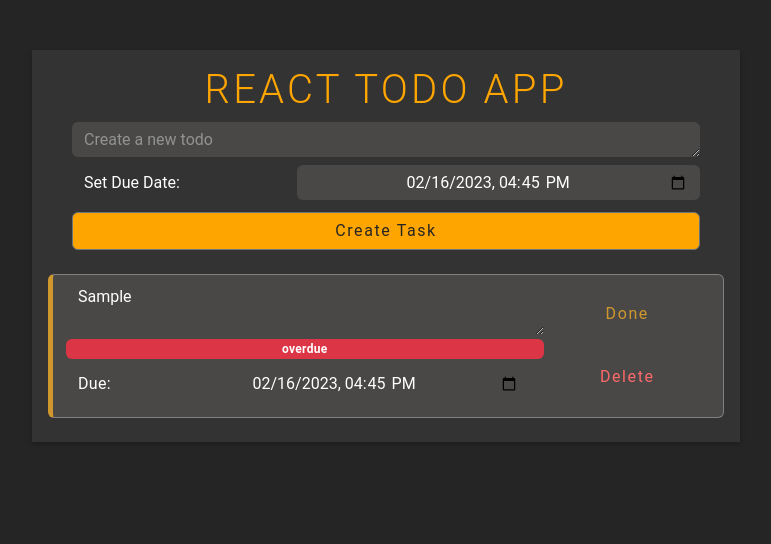
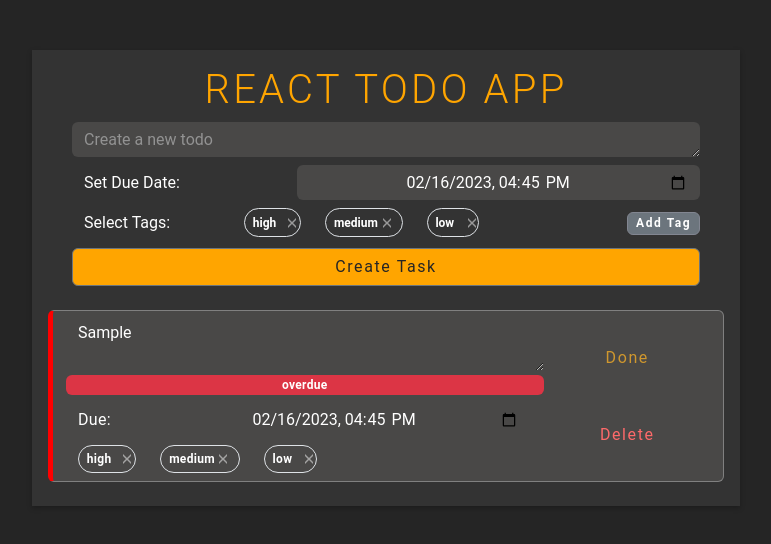
Before and after one commit to sc-pak/react-takehome-challenge, a React (Create React App) app: page / in a window 1280 px wide. Both pictures are taken after typing "Sample" into the empty fields and a click on the button "Create Task". Shown: the top 544 px of the page, without its empty margins (254-1025 px from the left). Built offline with nearby package versions, Linux system fonts and the light colour scheme.

Commit message:
Incorporate Tag/Tags components into Todo app

```diff
--- a/src/Todo.js
+++ b/src/Todo.js
@@ -1,3 +1,5 @@
+import Tags from "./Tags";
+
 function Todo({
   todo,
   index,
@@ -8,9 +10,16 @@ function Todo({
   remove,
 }) {
   return (
-    <div>
+    <li
+      //   key={index}
+      className="list-group-item todo"
+      style={
+        Date.parse(todo.dueDate) < currentTime ? { borderLeftColor: "red" } : {}
+      }
+    >
+      <div key={index} className="container text-center">
         {!todo.isDone ? (
-        <div className=" row">
+          <div className="row">
             <div className="todo-entry col mx-1">
               <div className="row">
                 <textarea
@@ -22,7 +31,9 @@ function Todo({
                   }}
                   style={{ border: "none" }}
                 ></textarea>
+              </div>
 
+              <div className="duedate-group row text-start">
                 {Date.parse(todo.dueDate) < currentTime ? (
                   <span className="badge text-bg-danger align-self-center">
                     overdue
@@ -30,9 +41,6 @@ function Todo({
                 ) : (
                   ""
                 )}
-            </div>
-
-            <div className="duedate-input row text-start">
                 <label
                   className="col-2 align-self-center"
                   htmlFor="dueDate"
@@ -53,9 +61,16 @@ function Todo({
                   />
                 </div>
               </div>
+
+              <div className="tags row text-start">
+                <Tags list={todo.tags} />
+              </div>
             </div>
 
-          <div className="btn-group col-3 justify-content-center" role="group">
+            <div
+              className="btn-group col-3 justify-content-center"
+              role="group"
+            >
               <div className="row justify-content-center">
                 <button
                   type="button"
@@ -111,6 +126,7 @@ function Todo({
           </div>
         )}
       </div>
+    </li>
   );
 }
 
--- a/src/TodoForm.js
+++ b/src/TodoForm.js
@@ -1,7 +1,18 @@
-const TodoForm = ({ todoText, setTodoText, dueDate, setDueDate, addTodo }) => {
+import Tags from "./Tags";
+
+const TodoForm = ({
+  todoText,
+  setTodoText,
+  dueDate,
+  setDueDate,
+  addTodo,
+  tags,
+  removeTag,
+  selectTag,
+}) => {
   return (
     <div className="container mb-4">
-      <div className="container align-self-center mb-2">
+      <div className="textInput-group container align-self-center mb-2">
         <textarea
           className="form-control"
           type="text"
@@ -14,8 +25,8 @@ const TodoForm = ({ todoText, setTodoText, dueDate, setDueDate, addTodo }) => {
         />
       </div>
 
-      <div className="container mb-2">
-        <div className="row text-end justify-content-end ms-auto align-self-end">
+      <div className="dateInput-group container mb-2">
+        <div className="row text-end justify-content-start ms-auto align-self-end">
           <div className="col-4 text-start align-self-center">
             <label htmlFor="dueDate" style={{ color: "white" }}>
               Set Due Date:
@@ -37,7 +48,27 @@ const TodoForm = ({ todoText, setTodoText, dueDate, setDueDate, addTodo }) => {
         </div>
       </div>
 
-      <div className="container justify-content-center">
+      <div className="tagSelect-group container mb-2">
+        <div className="row text-start justify-content-start ms-auto align-self-end">
+          <div className="col-3 text-start align-self-center">
+            <label htmlFor="dueDate" style={{ color: "white" }}>
+              Select Tags:
+            </label>
+          </div>
+
+          <div className="col-6 text-start align-self-center">
+            <Tags list={tags} remove={removeTag} select={selectTag} />
+          </div>
+
+          <div className="col-3 text-end align-self-center">
+            <button className="badge bg-secondary" style={{ width: "auto" }}>
+              Add Tag
+            </button>
+          </div>
+        </div>
+      </div>
+
+      <div className="createTaskButton-group container justify-content-center">
         <button
           className="col-12 add-button btn btn-outline-secondary"
           onClick={addTodo}
--- a/src/TodoList.js
+++ b/src/TodoList.js
@@ -14,9 +14,8 @@ const TodoList = ({
         <div className="container todo-list">
           <ul className="list-group">
             {list.map((todo, index) => (
-              <li key={index} className="list-group-item todo">
-                <div key={index} className="container text-center">
               <Todo
+                key={index}
                 index={index}
                 todo={todo}
                 editTodo={editTodo}
@@ -25,8 +24,6 @@ const TodoList = ({
                 editDueDate={editDueDate}
                 remove={remove}
               />
-                </div>
-              </li>
             ))}
           </ul>
         </div>
```
Lines whose indentation alone changed are shown as unchanged.
